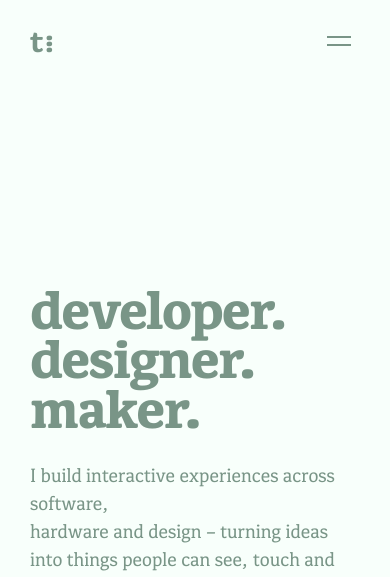
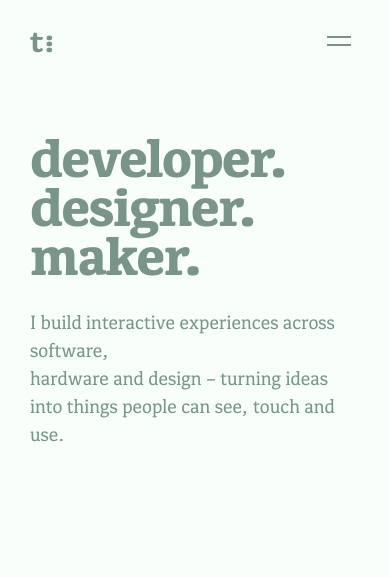
Before and after one commit to teynyuse/teynur-portfolio, a Next.js app: page / in a window 390 px wide. Shown: the top 577 px of the page. Built offline with nearby package versions, Linux system fonts and the light colour scheme.

Commit message:
Mobile fixing

```diff
--- a/app/about/About.module.css
+++ b/app/about/About.module.css
@@ -485,7 +485,7 @@
 
 @media (max-width: 900px) {
   .hero {
-    min-height: auto;
+    min-height: 400;
 
     padding-top: 140px;
     padding-bottom: 80px;
@@ -528,9 +528,11 @@
 
 @media (max-width: 600px) {
   .hero {
-    padding-top: 110px;
+    padding-top: 40px;
     padding-bottom: 65px;
+    min-height: 400px;
   }
+
 
   .heroTitle {
     font-size: clamp(50px, 16vw, 72px);
--- a/app/experience/Experience.module.css
+++ b/app/experience/Experience.module.css
@@ -451,7 +451,7 @@
   .hero {
     min-height: 650px;
 
-    padding-top: 120px;
+    padding-top: 20px;
     padding-bottom: 70px;
   }
 
@@ -460,7 +460,7 @@
   }
 
   .sectionInner {
-    padding-top: 80px;
+    padding-top: 30px;
     padding-bottom: 90px;
   }
 
@@ -495,7 +495,7 @@
 
 @media (max-width: 600px) {
   .hero {
-    min-height: 560px;
+    min-height: 400px;
   }
 
   .hero h1 {
--- a/components/Hero.module.css
+++ b/components/Hero.module.css
@@ -93,12 +93,12 @@
 
 @media (max-width: 700px) {
   .hero {
-    min-height: 100svh;
+    min-height: 300px;
 
     display: flex;
     align-items: center;
 
-    padding-top: 120px;
+    padding-top: 50px;
     padding-bottom: 80px;
 
     overflow: visible;
--- a/components/Navigation.module.css
+++ b/components/Navigation.module.css
@@ -319,13 +319,8 @@
 
     background: transparent;
   }
-
   .nav {
-    position: fixed;
-
-    top: 0;
-    left: 0;
-    right: 0;
+    position: relative;
 
     z-index: 2003;
 
@@ -340,8 +335,6 @@
     padding-bottom: 18px;
 
     background: transparent;
-
-    pointer-events: none;
   }
 
   .logoLink,
```
